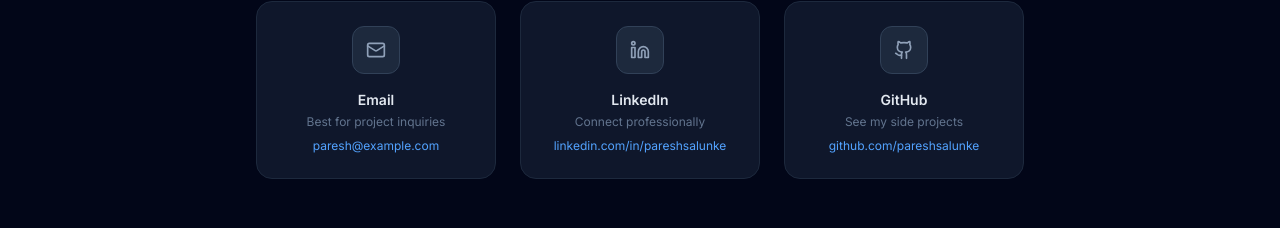
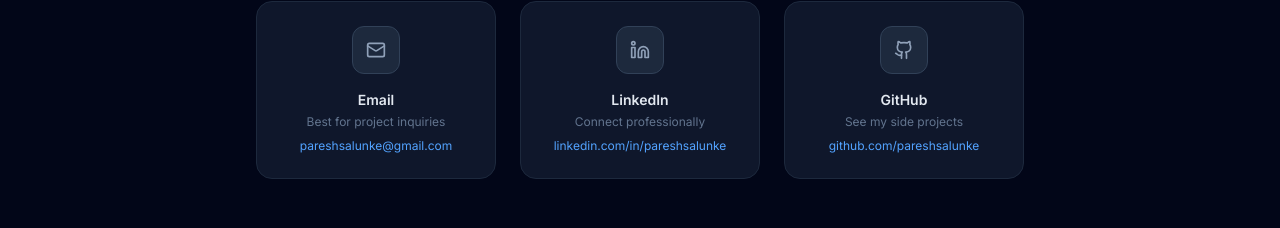
Before and after one commit to pareshsalunke/parryportfolio, a Next.js app: page / in a window 1280 px wide. Shown: the part 2668-2896 px from the top of the page. Built offline with nearby package versions, Linux system fonts and the light colour scheme.

Commit message:
code: change email address

```diff
--- a/src/components/Footer.tsx
+++ b/src/components/Footer.tsx
@@ -50,7 +50,7 @@ export default function Footer() {
               <Github className="w-4 h-4" />
             </a>
             <a
-              href="mailto:paresh@example.com"
+              href="mailto:pareshsalunke@gmail.com"
               className="text-slate-400 dark:text-slate-600 hover:text-slate-700 dark:hover:text-slate-400 transition-colors"
               aria-label="Email">
               <Mail className="w-4 h-4" />
--- a/src/components/hero/HeroSection.tsx
+++ b/src/components/hero/HeroSection.tsx
@@ -86,7 +86,7 @@ export default function HeroSection() {
             <Github className="w-5 h-5" />
           </a>
           <a
-            href="mailto:paresh@example.com"
+            href="mailto:pareshsalunke@gmail.com"
             className="text-slate-400 dark:text-slate-500 hover:text-slate-700 dark:hover:text-slate-300 transition-colors"
             aria-label="Email">
             <Mail className="w-5 h-5" />
--- a/src/components/home/ContactSection.tsx
+++ b/src/components/home/ContactSection.tsx
@@ -5,8 +5,8 @@ const contacts = [
   {
     icon: Mail,
     label: 'Email',
-    value: 'paresh@example.com',
-    href: 'mailto:paresh@example.com',
+    value: 'pareshsalunke@gmail.com',
+    href: 'mailto:pareshsalunke@gmail.com',
     description: 'Best for project inquiries',
   },
   {
@@ -49,9 +49,13 @@ export default function ContactSection() {
               <div className="w-12 h-12 flex items-center justify-center rounded-xl bg-slate-100 dark:bg-slate-800 group-hover:bg-blue-100 dark:group-hover:bg-blue-900/40 border border-slate-200 dark:border-slate-700 group-hover:border-blue-300 dark:group-hover:border-blue-700/50 transition-all mb-4">
                 <Icon className="w-5 h-5 text-slate-500 dark:text-slate-400 group-hover:text-blue-500 dark:group-hover:text-blue-400 transition-colors" />
               </div>
-              <p className="text-sm font-semibold text-slate-800 dark:text-slate-200">{label}</p>
+              <p className="text-sm font-semibold text-slate-800 dark:text-slate-200">
+                {label}
+              </p>
               <p className="text-xs text-slate-500 mt-1">{description}</p>
-              <p className="text-xs text-blue-400 mt-2 truncate max-w-full">{value}</p>
+              <p className="text-xs text-blue-400 mt-2 truncate max-w-full">
+                {value}
+              </p>
             </a>
           ))}
         </div>
```
